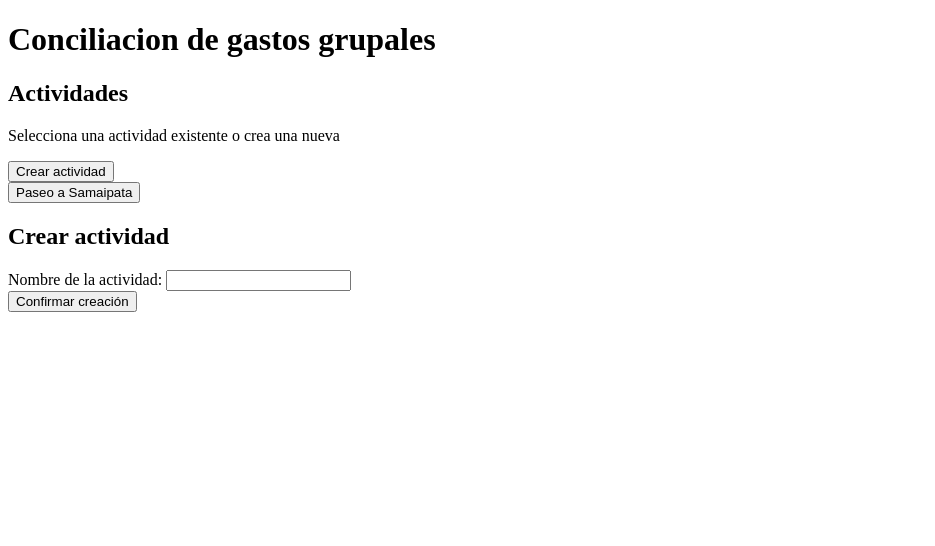
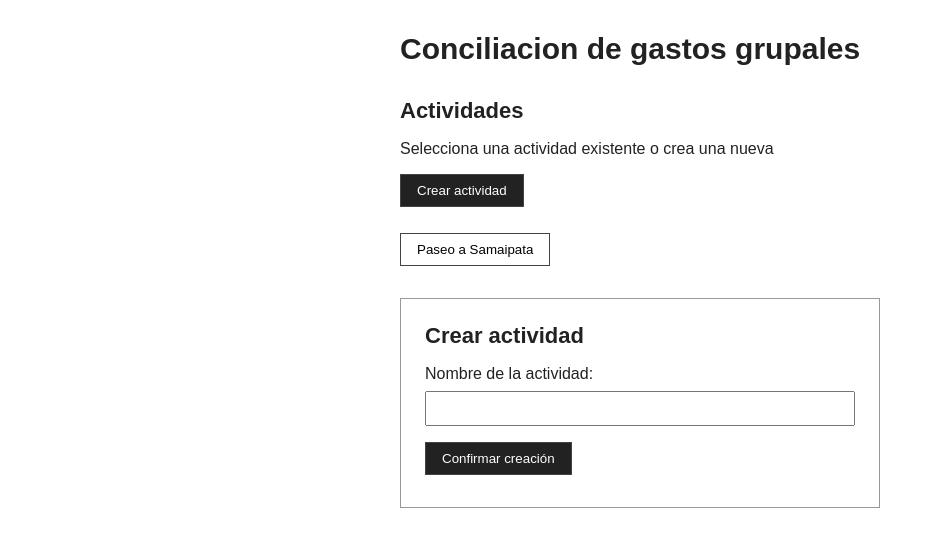
Before and after one commit to susy215/conciliacion-gastos-grupales, a plain HTML site: page mvp/index.html in a window 1280 px wide. Both pictures are taken after a click on the button "Crear actividad". Shown: the whole page, without its empty margins (0-935 px from the left). Drawn offline with Linux system fonts and the light colour scheme.

Commit message:
Aplicar jerarquia y espaciado al segundo flujo

```diff
--- a/mvp/index.html
+++ b/mvp/index.html
@@ -3,6 +3,7 @@
     <head>
         <meta charset="UTF-8">
         <title>Conciliacion de gastos grupales</title>
+        <link rel="stylesheet" href="styles.css">
     </head>
         <body>
 
--- /dev/null
+++ b/mvp/styles.css
@@ -0,0 +1,72 @@
+:root {
+    --espacio-1: 8px;
+    --espacio-2: 16px;
+    --espacio-3: 24px;
+    --espacio-4: 32px;
+}
+
+body {
+    max-width: 480px;
+    margin: 0 auto;
+    padding: var(--espacio-4);
+    font-family: Arial, sans-serif;
+    color: #222222;
+}
+
+h1 {
+    font-size: 30px;
+    margin-top: 0;
+    margin-bottom: var(--espacio-4);
+}
+
+h2 {
+    font-size: 22px;
+    margin-top: var(--espacio-3);
+    margin-bottom: var(--espacio-2);
+}
+
+p {
+    margin-bottom: var(--espacio-2);
+}
+
+button {
+    display: block;
+    padding: var(--espacio-1) var(--espacio-2);
+    margin-bottom: var(--espacio-1);
+    border: 1px solid #444444;
+    background-color: white;
+}
+
+#crearActividad,
+#confirmarActividad {
+    background-color: #222222;
+    color: white;
+}
+
+#formularioActividad {
+    margin-top: var(--espacio-4);
+    padding: var(--espacio-3);
+    border: 1px solid #999999;
+}
+
+#formularioActividad h2 {
+    margin-top: 0;
+}
+
+#formularioActividad label {
+    display: block;
+    margin-bottom: var(--espacio-1);
+}
+
+#nombreActividad {
+    width: 100%;
+    padding: var(--espacio-1);
+    margin-bottom: var(--espacio-2);
+    box-sizing: border-box;
+}
+
+#resultadoActividad {
+    margin-top: var(--espacio-3);
+    padding: var(--espacio-2);
+    border: 1px solid #999999;
+}
```
